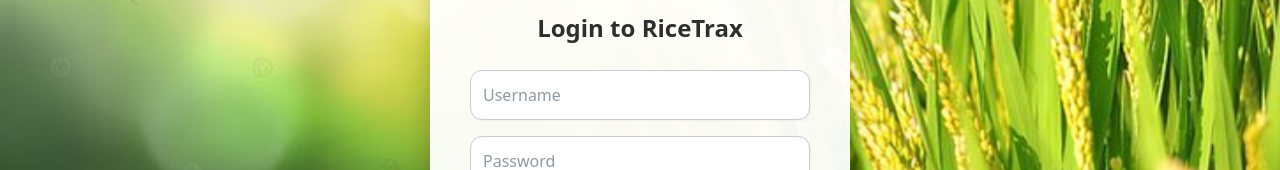
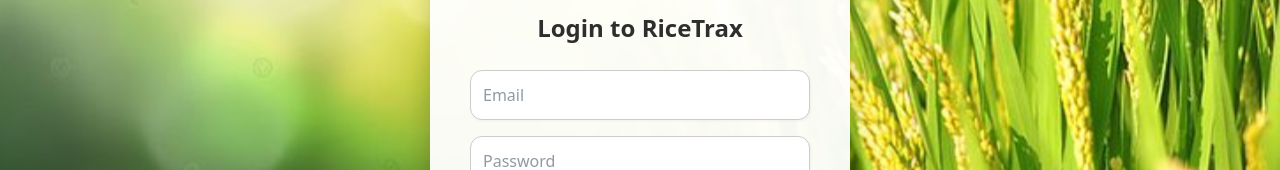
Before and after one commit to Elijapearl/RiceTrax-React, a React (Vite) app in the folder ricetrax/: page / in a window 1280 px wide. Shown: the part 268-438 px from the top of the page. Built offline with nearby package versions, Linux system fonts and the light colour scheme.

Commit message:
new commit

```diff
--- a/ricetrax/src/components/LoginForm.jsx
+++ b/ricetrax/src/components/LoginForm.jsx
@@ -9,7 +9,7 @@ const LoginForm = () => {
       <img src={logo} alt="RiceTrax Logo" className="auth-logo" />
       <h2 className="auth-title">Login to RiceTrax</h2>
       <form>
-        <input type="text" placeholder="Username" className="auth-input" />
+        <input type="email" placeholder="Email" className="auth-input" />
         <input type="password" placeholder="Password" className="auth-input" />
         <Link to="/forgot-password" className="auth-link">Forgot Password?</Link>
         <button type="submit" className="auth-button">Login</button>
```
